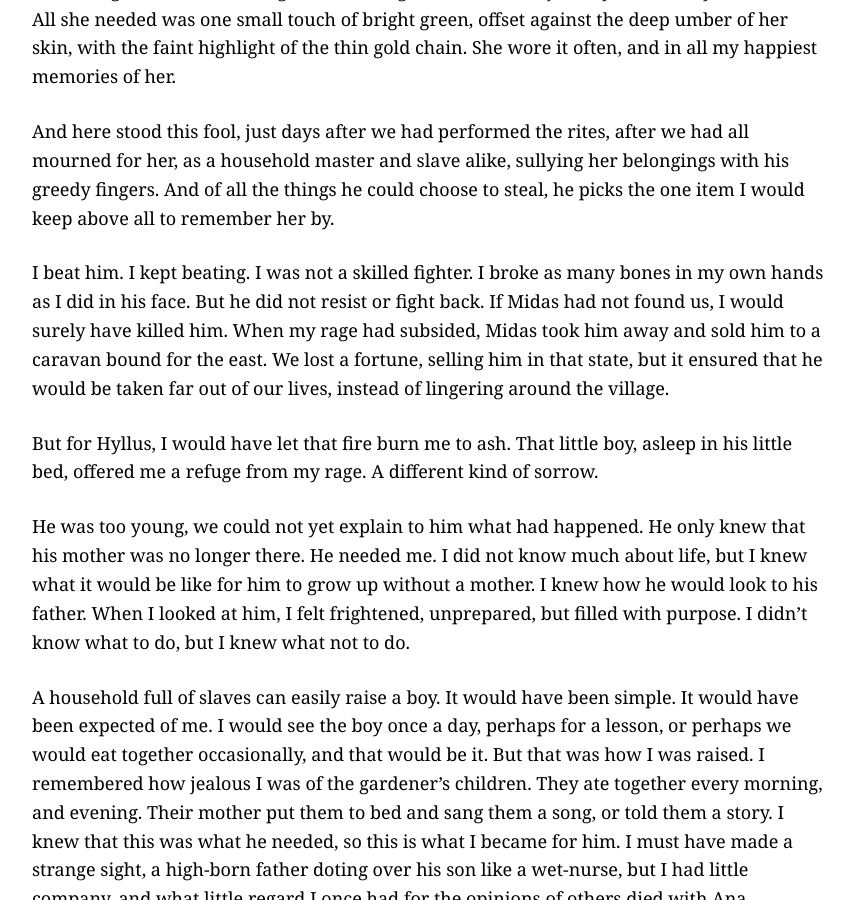
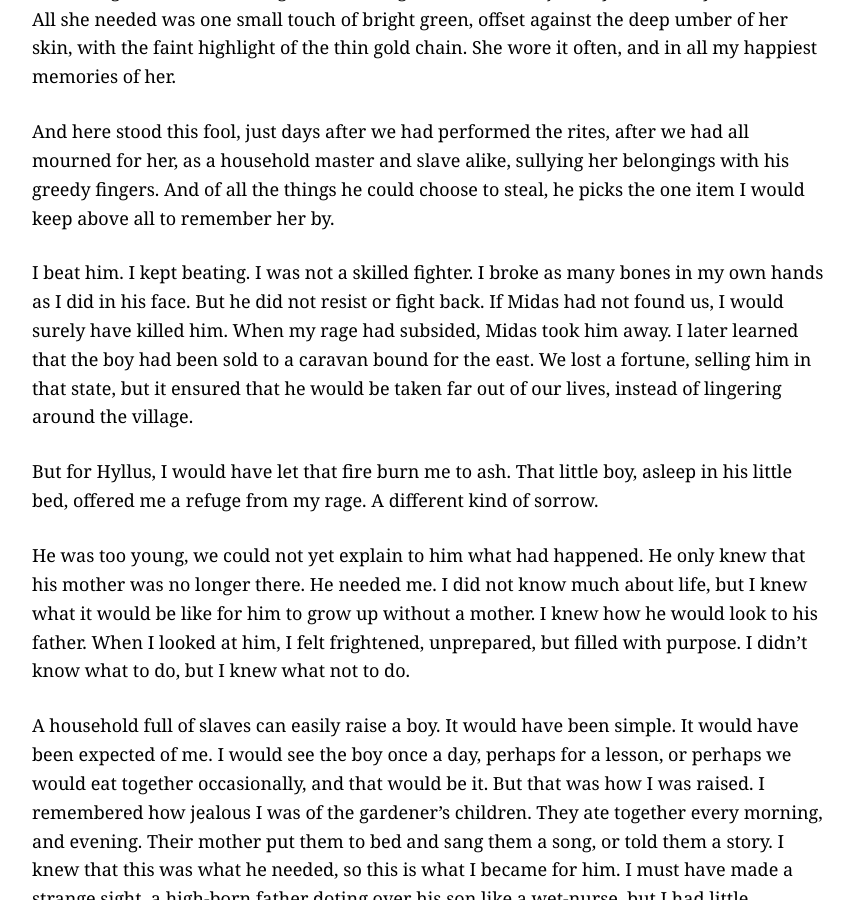
Before and after one commit to pbloem/profane-tmesis, a Jekyll site: the page built from if-croesus-goes-to-war.md, in a window 1280 px wide and 900 px high, scrolled down 35179 px. Shown: the whole window, without its empty margins (208-1062 px from the left). Built offline with Jekyll 4.4.1, drawn with Linux system fonts in a browser that asks for light colours; our own code applies the rules of GitHub Pages for plain Markdown files.

Commit message:
Update if-croesus-goes-to-war.md

```diff
--- a/if-croesus-goes-to-war.md
+++ b/if-croesus-goes-to-war.md
@@ -684,7 +684,7 @@ This was the first thing she bought for herself when she became a free woman. It
 
 And here stood this fool, just days after we had performed the rites, after we had all mourned for her, as a household master and slave alike, sullying her belongings with his greedy fingers. And of all the things he could choose to steal, he picks the one item I would keep above all to remember her by.
 
-I beat him. I kept beating. I was not a skilled fighter. I broke as many bones in my own hands as I did in his face. But he did not resist or fight back. If Midas had not found us, I would surely have killed him. When my rage had subsided, Midas took him away and sold him to a caravan bound for the east. We lost a fortune, selling him in that state, but it ensured that he would be taken far out of our lives, instead of lingering around the village.
+I beat him. I kept beating. I was not a skilled fighter. I broke as many bones in my own hands as I did in his face. But he did not resist or fight back. If Midas had not found us, I would surely have killed him. When my rage had subsided, Midas took him away. I later learned that the boy had been sold to a caravan bound for the east. We lost a fortune, selling him in that state, but it ensured that he would be taken far out of our lives, instead of lingering around the village.
 
 But for Hyllus, I would have let that fire burn me to ash. That little boy, asleep in his little bed, offered me a refuge from my rage. A different kind of sorrow.
 
```
